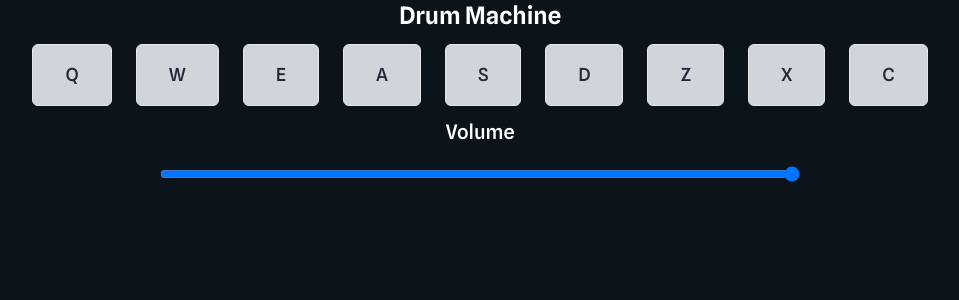
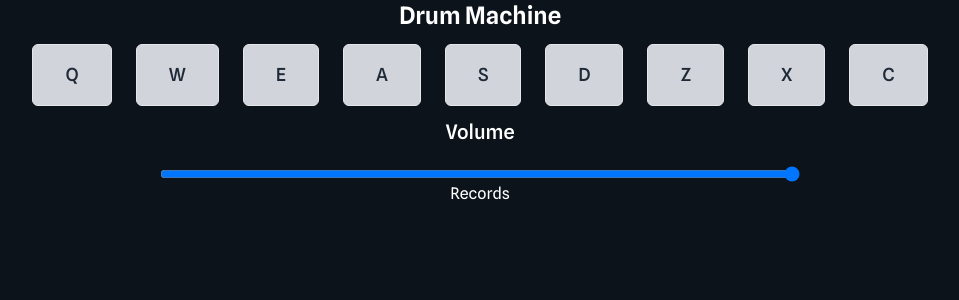
Before and after one commit to gift56/Drum-machine, a React (Vite) app: page / in a window 1280 px wide. Shown: the top 300 px of the page, without its empty margins (160-1119 px from the left). Built offline with nearby package versions, Linux system fonts and the light colour scheme.

Commit message:
working on recording

```diff
--- a/src/App.tsx
+++ b/src/App.tsx
@@ -1,11 +1,13 @@
 import { useState } from "react";
 import Pad from "./components/Pad";
+import Records from "./components/Records";
 import Volume from "./components/Volume";
 import { audioSound } from "./data/audioSound";
 
 const App = () => {
   const [active, setActive] = useState(false);
   const [volume, setVolume] = useState(1);
+  const [recording, setRecording] = useState("");
 
   return (
     <main className="bg-[#0C131A] w-full text-white h-screen">
@@ -18,9 +20,11 @@ const App = () => {
             setActive={setActive}
             active={active}
             volume={volume}
+            setRecording={setRecording}
           />
         ))}
         <Volume volume={volume} setVolume={setVolume} />
+        <Records recording={recording} />
       </div>
     </main>
   );
--- a/src/components/Pad.tsx
+++ b/src/components/Pad.tsx
@@ -1,6 +1,6 @@
 import { useEffect } from "react";
 
-const Pad = ({ clip, volume }: any) => {
+const Pad = ({ clip, volume, setRecording }: any) => {
   const handleKeyPress = (e: any) => {
     if (e.keyCode === clip.keyCode) {
       playSound();
@@ -19,6 +19,7 @@ const Pad = ({ clip, volume }: any) => {
     audioTag.currentTime = 0;
     audioTag.play();
     audioTag.volume = volume;
+    setRecording((prev: any) => prev + clip.keyTrigger + " ");
   };
 
   return (
--- /dev/null
+++ b/src/components/Records.tsx
@@ -0,0 +1,5 @@
+const Records = ({ recording }: any) => {
+  return <div>Records</div>;
+};
+
+export default Records;
```
